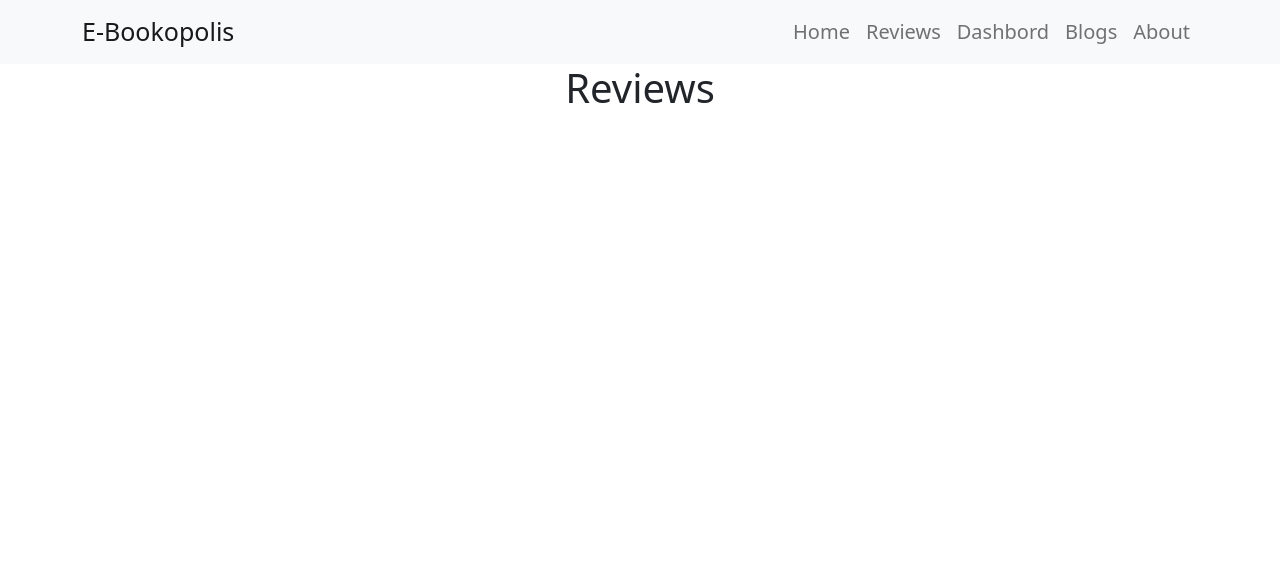
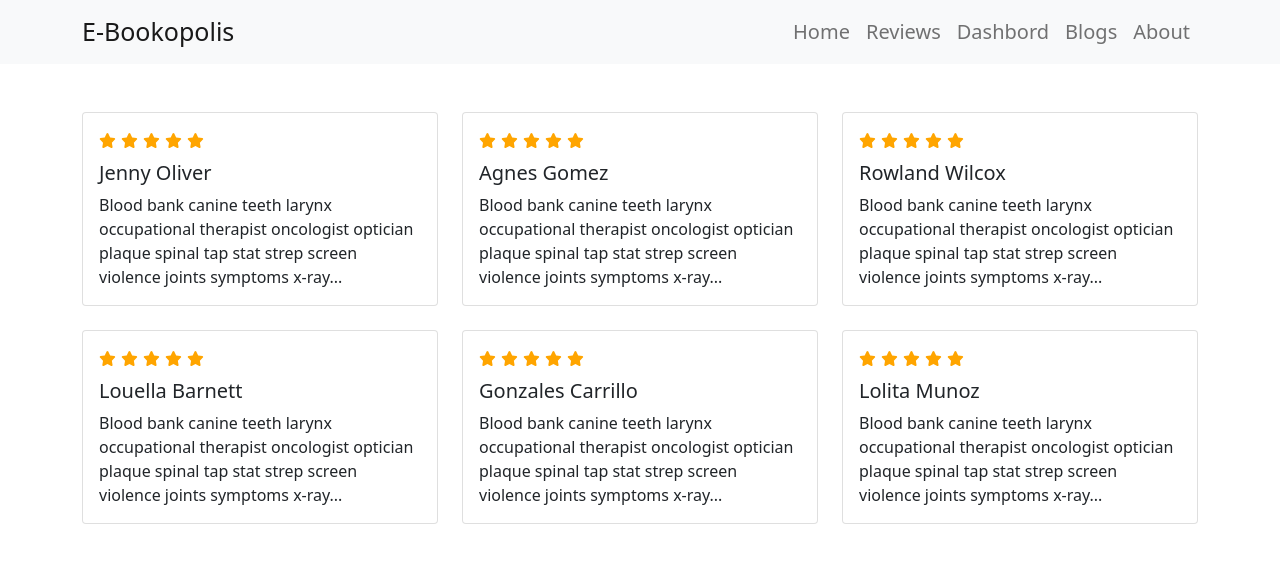
Before and after one commit to abubakarsiddique10/E-bookopolis, a React (Create React App) app: page /reviews in a window 1280 px wide. Shown: the top 562 px of the page. Built offline with nearby package versions, Linux system fonts and the light colour scheme.

Commit message:
clickabe see all btnand show the all review

```diff
--- a/src/components/Home/Home.js
+++ b/src/components/Home/Home.js
@@ -3,9 +3,13 @@ import './Home.css';
 import { Button, Col, Container, Image, Row } from "react-bootstrap";
 import useReviews from "../../hooks/useReviews";
 import CustomerReview from "../CustomerReview/CustomerReview";
+import { Link, useNavigate } from "react-router-dom";
 const Home = () => {
     const [reviews, setReviews] = useReviews();
-    console.log(reviews)
+    const navigate = useNavigate();
+    const handleClick = () => {
+        navigate('/reviews')
+    }
     return (
         <div>
             <Container className="mt-5 border">
@@ -29,7 +33,7 @@ const Home = () => {
                         reviews.map(review => <CustomerReview key={review.id} review={review}></CustomerReview>)
                     }
                 </Row>
-                <Button className="mt-3 w-50">See All Reviews</Button>
+                <Button onClick={handleClick} className="mt-3 w-50">See All Reviews</Button>
             </Container>
         </div>
     )
--- a/src/components/NotFound/NotFound.js
+++ b/src/components/NotFound/NotFound.js
@@ -1,8 +1,11 @@
 import React from "react";
+import { Container } from "react-bootstrap";
 const NotFound = () => {
     return (
         <div>
-            <h1>NotFound</h1>
+            <Container>
+                <img className="img-fluid" src="https://i.stack.imgur.com/6M513.png"></img>
+            </Container>
         </div>
     )
 }
--- /dev/null
+++ b/src/components/Review/Review.js
@@ -0,0 +1,26 @@
+import React from "react";
+import { FontAwesomeIcon } from '@fortawesome/react-fontawesome'
+import { faCoffee, faStar } from '@fortawesome/free-solid-svg-icons'
+import { Card, Col } from "react-bootstrap";
+const Review = (props) => {
+    const { name, review } = props.review;
+    return (
+        <Col>
+            <Card>
+                {/* <Card.Img variant="top" src="holder.js/100px160" /> */}
+                <Card.Body className="text-start">
+                    <div className="font-icon">
+                        <FontAwesomeIcon icon={faStar}></FontAwesomeIcon>
+                        <FontAwesomeIcon icon={faStar}></FontAwesomeIcon>
+                        <FontAwesomeIcon icon={faStar}></FontAwesomeIcon>
+                        <FontAwesomeIcon icon={faStar}></FontAwesomeIcon>
+                        <FontAwesomeIcon icon={faStar}></FontAwesomeIcon>
+                    </div>
+                    <Card.Title className="my-2">{name}</Card.Title>
+                    <Card.Text>{review}</Card.Text>
+                </Card.Body>
+            </Card>
+        </Col>
+    )
+}
+export default Review;
--- a/src/components/Reviews/Reviews.js
+++ b/src/components/Reviews/Reviews.js
@@ -1,8 +1,18 @@
 import React from "react";
+import { Container, Row } from "react-bootstrap";
+import useReviews from "../../hooks/useReviews";
+import Review from "../Review/Review";
 const Reviews = () => {
+    const [reviews, setReviews] = useReviews();
     return (
         <div>
-            <h1>Reviews</h1>
+            <Container>
+                <Row xs={1} md={2} lg={3} className="g-4 mt-4">
+                    {
+                        reviews.map(review => <Review key={review.id} review={review}></Review>)
+                    }
+                </Row>
+            </Container>
         </div>
     )
 }
```
